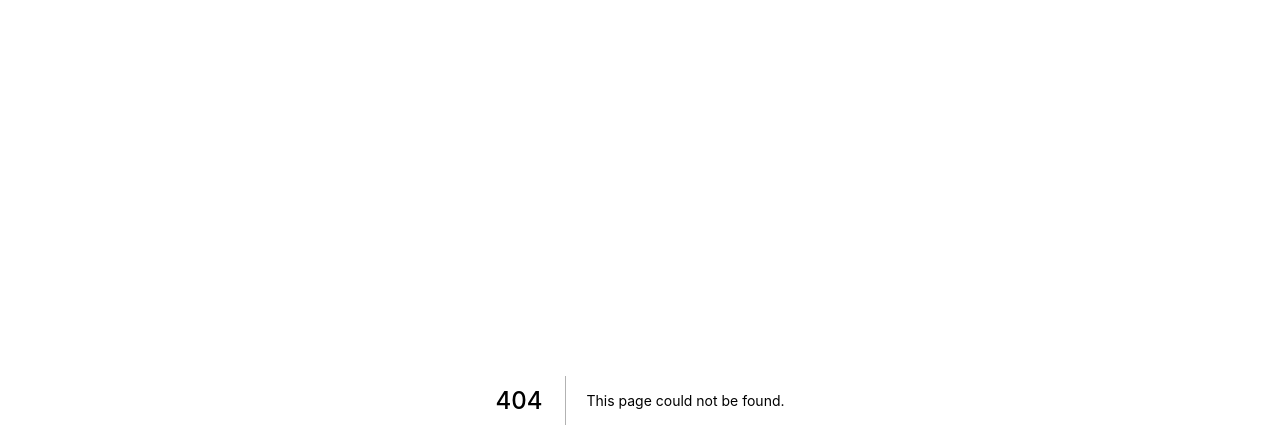
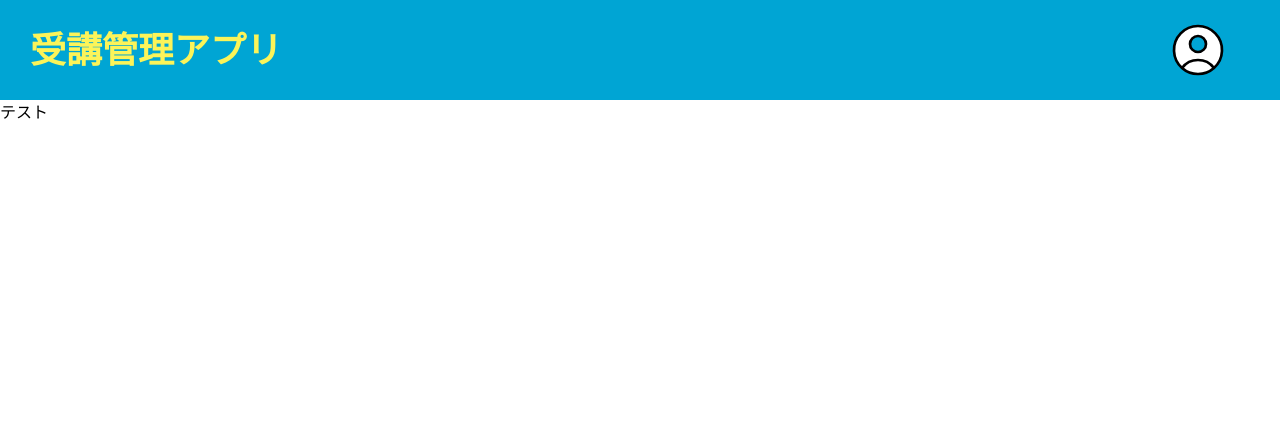
Before and after one commit to yukihiroLaravel/juko_next, a Next.js app: page /courses in a window 1280 px wide. Before the commit this address had no page. Shown: the top 448 px of the page. Built offline with nearby package versions, Linux system fonts and the light colour scheme.

Commit message:
ヘッダーの実装。レスポンシブ未対応。

```diff
--- /dev/null
+++ b/components/layouts/Header.tsx
@@ -0,0 +1,35 @@
+const Header = () => {
+  return (
+    <>
+      <nav className="w-full bg-main-blue h-[100px]">
+        <div className="flex h-[100px] justify-between">
+          <div className="flex items-center">
+            <a href="#" className="w-[252px] ml-[30px]">
+              <h1 className="font-semibold text-[36px] text-[#FBF459]">受講管理アプリ</h1>
+            </a>
+          </div>
+          <div className="flex items-center mr-[50px]">
+            <a href="#">
+              <svg
+                xmlns="http://www.w3.org/2000/svg"
+                fill="none"
+                viewBox="0 0 24 24"
+                strokeWidth={1.5}
+                stroke="currentColor"
+                className="w-[64px] h-[64px] stroke-1 fill-white"
+              >
+                <path
+                  strokeLinecap="round"
+                  strokeLinejoin="round"
+                  d="M17.982 18.725A7.488 7.488 0 0012 15.75a7.488 7.488 0 00-5.982 2.975m11.963 0a9 9 0 10-11.963 0m11.963 0A8.966 8.966 0 0112 21a8.966 8.966 0 01-5.982-2.275M15 9.75a3 3 0 11-6 0 3 3 0 016 0z"
+                />
+              </svg>
+            </a>
+          </div>
+        </div>
+      </nav>
+    </>
+  );
+};
+
+export default Header;
--- /dev/null
+++ b/pages/courses.tsx
@@ -0,0 +1,12 @@
+import { NextPage } from 'next';
+import Header from '@/components/layouts/Header';
+const Courses: NextPage = () => {
+  return (
+    <div>
+      <Header />
+      <p>テスト</p>
+    </div>
+  );
+};
+
+export default Courses;
--- a/tailwind.config.js
+++ b/tailwind.config.js
@@ -2,7 +2,11 @@
 module.exports = {
   content: ['./pages/**/*.{js,ts,jsx,tsx}', './components/**/*.{js,ts,jsx,tsx}', './features/**/*.{js,ts,jsx,tsx}'],
   theme: {
-    extend: {},
+    extend: {
+      colors: {
+        'main-blue': '#00A5D4',
+      },
+    },
   },
   plugins: [],
 };
```
